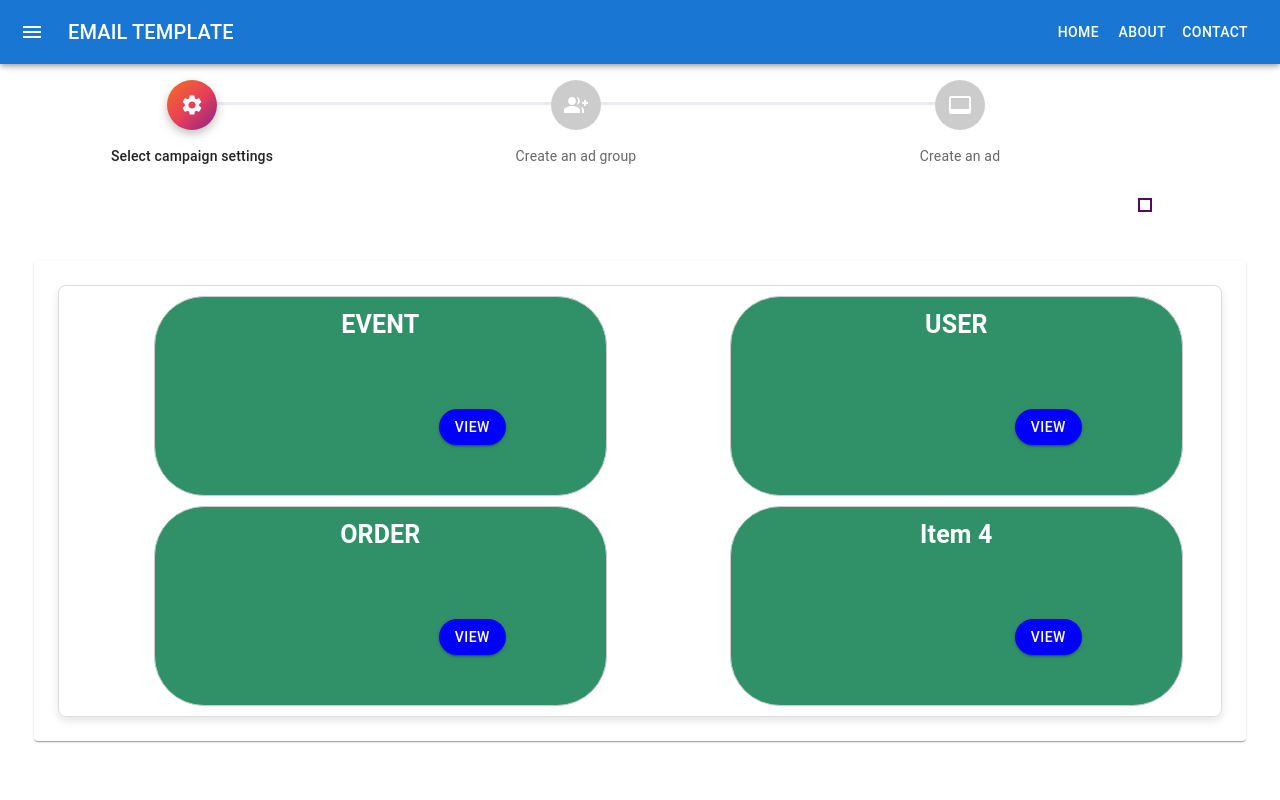
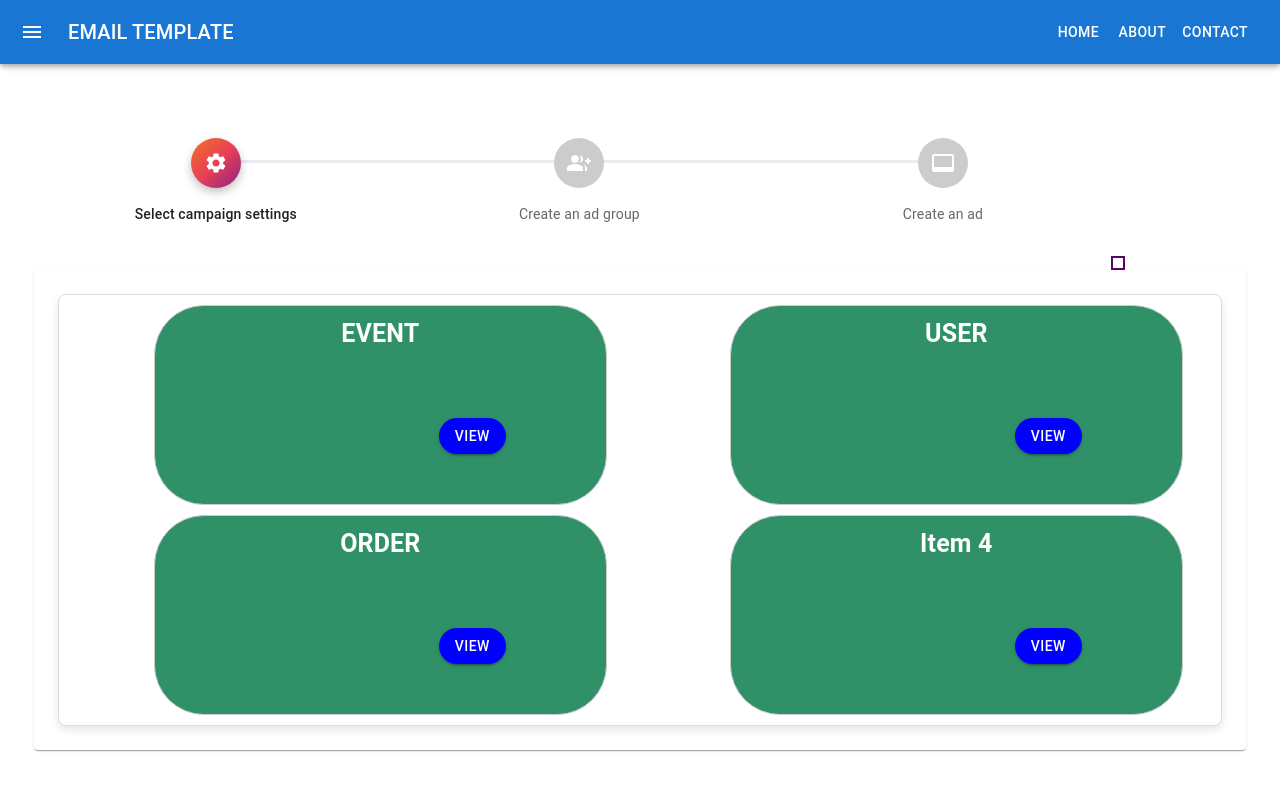
Before and after one commit to nakandara/email-template, a React (Create React App) app: page /template in a window 1280 px wide. Shown: the top 800 px of the page. Built offline with nearby package versions, Linux system fonts and the light colour scheme.

Commit message:
remove position

```diff
--- a/src/components/template/Template.css
+++ b/src/components/template/Template.css
@@ -42,8 +42,8 @@
     z-index: -1;
   }
   .fixed-header {
-    position: fixed;
-    padding-top: 70px;
+
+
     top: 10px;
     left: 0;
     width: 100%;
@@ -56,7 +56,7 @@
    padding: 10px;
 
     width: 100%;
-    margin-top: 10%;
+
   }
 
   .step_button{
```
